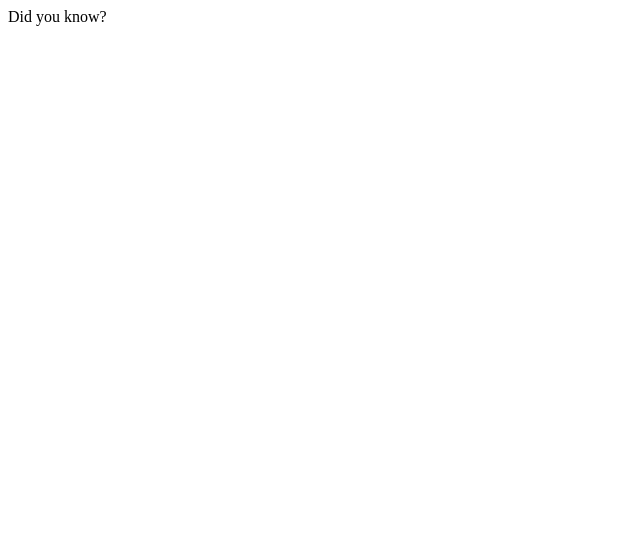
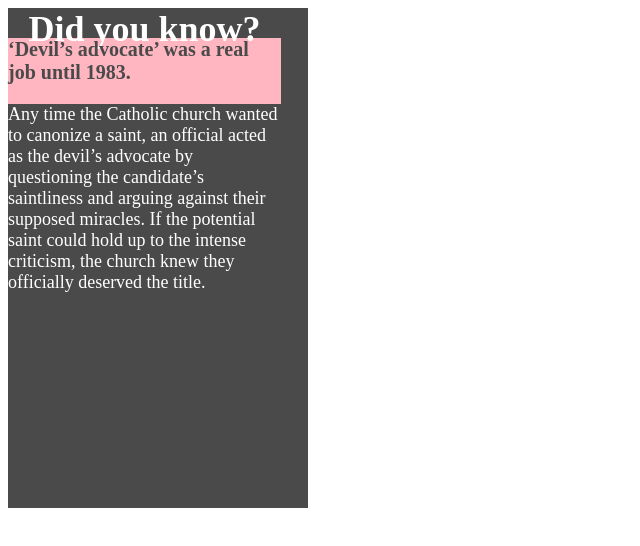
Before and after one commit to BoglarkaNagy/homework14, a plain HTML site: page index.html in a window 1280 px wide. Shown: the whole page, without its empty margins (0-640 px from the left). Drawn offline with Linux system fonts and the light colour scheme.

Commit message:
I added some sections and the infos for them

```diff
--- a/index.html
+++ b/index.html
@@ -5,11 +5,24 @@
     <meta name="viewport" content="width=device-width, initial-scale=1.0">
     <meta http-equiv="X-UA-Compatible" content="ie=edge">
     <title>Document</title>
+    <link rel="stylesheet" href="style.css">
     <link href="https://fonts.googleapis.com/css?family=Roboto+Slab:400,700&display=swap" rel="stylesheet">
 </head>
 <body>
+<section class="all">
   <section class="didyouknow">
     Did you know?
   </section>
+
+  <section class="pinkbox">
+      <section class="devil">
+        ‘Devil’s advocate’ was a real job until 1983.
+      </section>
+      </section>
+
+    <section class="story">
+            Any time the Catholic church wanted to canonize a saint, an official acted as the devil’s advocate by questioning the candidate’s saintliness and arguing against their supposed miracles. If the potential saint could hold up to the intense criticism, the church knew they officially deserved the title.
+    </section>
+</section>
 </body>
 </html>
--- a/style.css
+++ b/style.css
@@ -1,4 +1,4 @@
-body{
+.all{
     width: 300px;
   height: 500px;
   background-color: #4a4a4a;
@@ -13,3 +13,26 @@ body{
     text-align: center;
     color: #ffffff;
 }
+
+.pinkbox {
+  width: 273px;
+  height: 66px;
+  background-color: #ffb6c1;
+}
+
+.devil {
+  width: 273px;
+  height: 60px;
+  font-family: RobotoSlab;
+  font-size: 20px;
+  font-weight: bold;
+  color: #4a4a4a;
+}
+
+.story {
+  width: 273px;
+  height: 250px;
+  font-family: RobotoSlab;
+  font-size: 18px;
+  color: #ffffff;
+}
```
